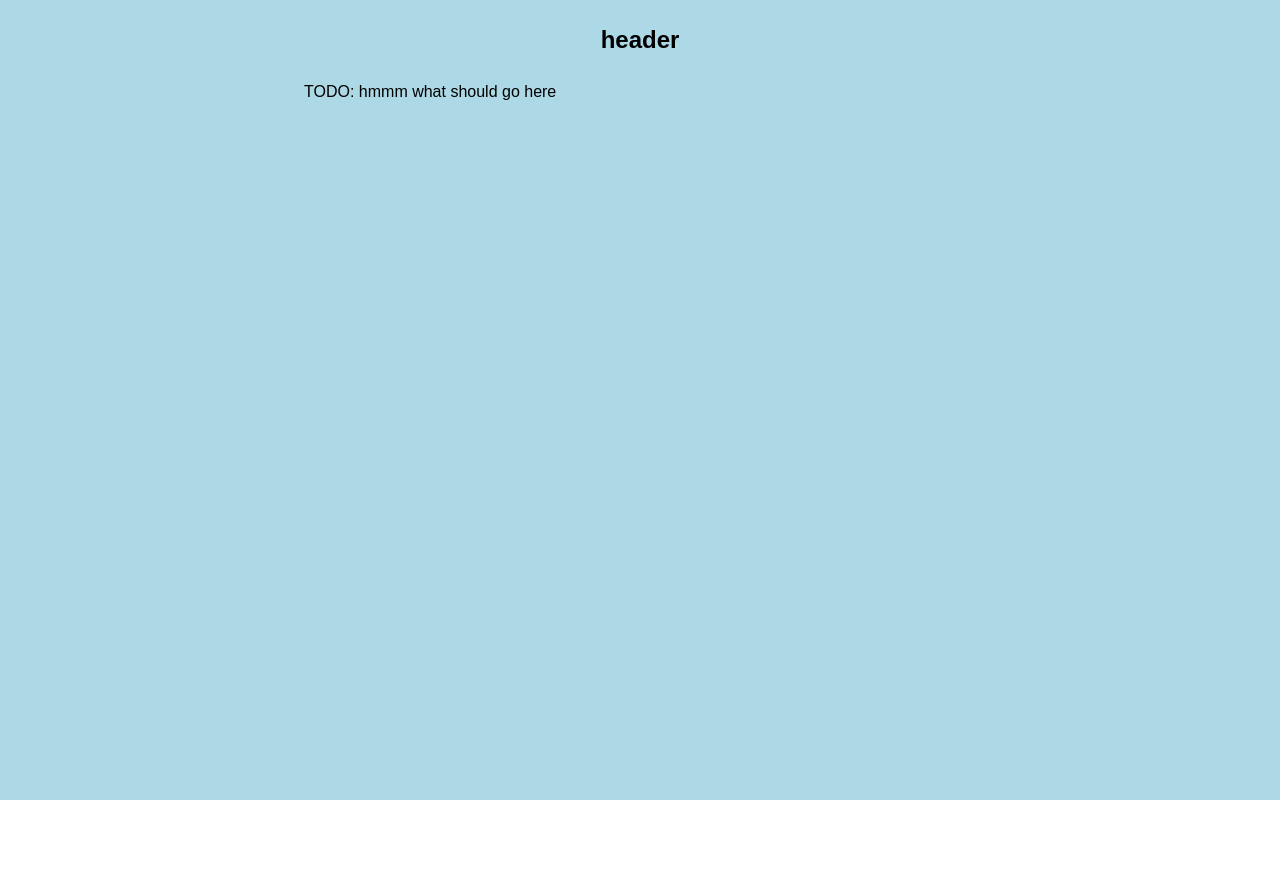
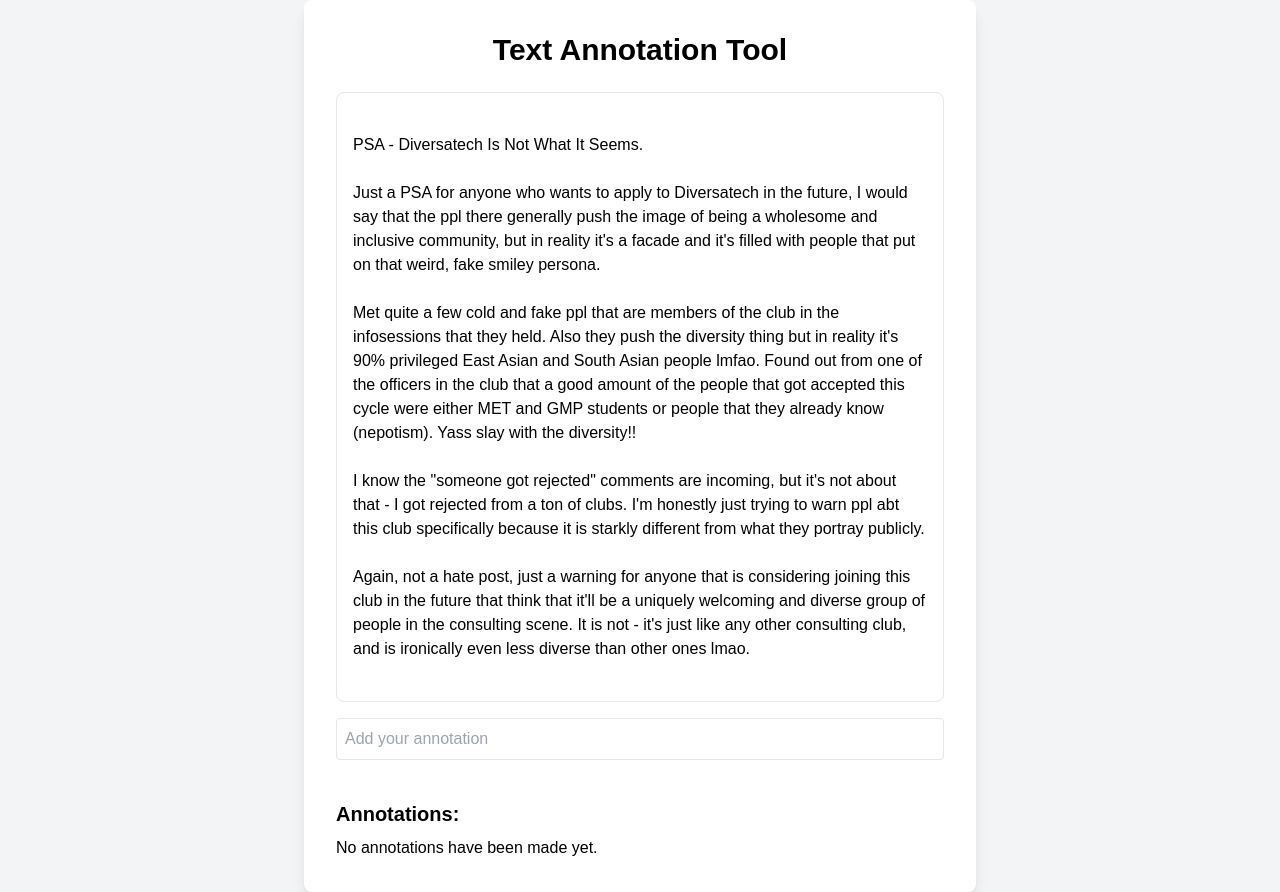
Before and after one commit to MarcusUniversee/Defenders-Assignment, a Next.js app in the folder defenders-assignment/: page /linda in a window 1280 px wide. Before the commit the page ends 800 px from the top, so only its background shows below. Built offline with nearby package versions, Linux system fonts and the light colour scheme.

Commit message:
Finished Annotation Tool -Linda

```diff
--- a/defenders-assignment/src/app/linda/components/TextDisplay.jsx
+++ /dev/null
@@ -1,46 +0,0 @@
-"use client";
-
-import React, { useState } from 'react';
-import '../styles.css'
-
-//TODO: pass in a text prop
-const TextDisplay = () => {
-  // State to store selected text
-  const [selectedText, setSelectedText] = useState('');
-  // State to store list of annotations
-  const [annotations, setAnnotations] = useState([]);
-
-  // Function to handle text selection
-  const handleTextSelection = () => {
-    const selection = window.getSelection();
-    const selectedStr = selection ? selection.toString() : '';
-    if (selectedStr) {
-      //TODO: change the state after selecting (highlighting)
-    }
-  };
-
-  // Function to add annotation for the selected text
-  const addAnnotation = (annotation) => {
-    // TODO: Add logic to save the annotation and update the annotations state
-  };
-
-  //TODO: Log to the console whenever an annotation is added using useEffect()
-  useEffect(() => {
-    //
-  }, []); //put reactive elements inside the bracket
-
-  return (
-    <div className="text-display border p-4 rounded-lg shadow-lg bg-white">
-      <p className="text-content" onMouseUp={handleTextSelection}>TODO: display text</p>
-
-      TODO: Functionality to add an annotation
-
-
-      TODO: show annotations
-
-
-    </div>
-  );
-};
-
-export default TextDisplay;
--- /dev/null
+++ b/defenders-assignment/src/app/linda/components/TextDisplay.tsx
@@ -0,0 +1,78 @@
+"use client"
+import React, { FC, useState } from "react";
+
+interface CommentItem {
+  highlightedText: string;
+  comment: string;
+}
+
+export const AnnotationTool: FC<{ text: string }> = ({ text }) => {
+  const [highlightedText, setHighlightedText] = useState<string>("");
+  const [comment, setComment] = useState<string>("");
+  const [commentList, setCommentList] = useState<CommentItem[]>([]);
+
+  function handleOnEnter(event: React.KeyboardEvent<HTMLInputElement>) {
+    if (event.key === "Enter" && highlightedText && comment) {
+      setCommentList(prevList => [
+        ...prevList,
+        { highlightedText: truncateText(highlightedText), comment }
+      ]);
+      setHighlightedText("");
+      setComment("");
+    }
+  }
+
+  function handleHighlight() {
+    const selection = window.getSelection();
+    if (selection && selection.toString()) {
+      setHighlightedText(selection.toString());
+    }
+  }
+
+  function truncateText(text: string) {
+    if (text.length <= 30) return text;
+    return text.substring(0, 15) + '...' + text.substring(text.length - 15);
+  }
+
+  const getHighlightedText = () => {
+    const parts = text.split(new RegExp(`(${highlightedText})`, 'gi'));
+    return parts.map((part, index) =>
+      part.toLowerCase() === highlightedText.toLowerCase() ? (
+        <span key={index} className="bg-yellow-300">{part}</span>
+      ) : (
+        part
+      )
+    );
+  };
+
+  return (
+    <div className="min-h-screen flex items-center justify-center bg-gray-100">
+      <div className="bg-white p-8 rounded-lg shadow-lg w-full max-w-2xl">
+        <h1 className="text-3xl font-bold mb-6 text-center text-black">Text Annotation Tool</h1>
+        <div className="mb-4 p-4 border rounded-lg" onMouseUp={handleHighlight}>
+          <div className="whitespace-pre-wrap text-black">{getHighlightedText()}</div>
+        </div>
+        <input
+          type="text"
+          className="w-full p-2 mb-4 border rounded text-black"
+          value={comment}
+          onChange={(e) => setComment(e.target.value)}
+          onKeyDown={handleOnEnter}
+          placeholder="Add your annotation"
+        />
+        <div className="mt-6">
+          <h2 className="text-xl font-semibold mb-2 text-black">Annotations:</h2>
+          {commentList.length === 0 ? (
+            <div className="text-black">No annotations have been made yet.</div>
+          ) : (
+            commentList.map((item, index) => (
+              <div key={index} className="mb-2">
+                <span className="font-medium text-blue-600">{item.highlightedText}</span><span className="text-black">: {item.comment}</span>
+              </div>
+            ))
+          )}
+        </div>
+      </div>
+    </div>
+  )
+}
--- a/defenders-assignment/src/app/linda/page.jsx
+++ b/defenders-assignment/src/app/linda/page.jsx
@@ -1,19 +1,22 @@
-//TODO: what do you need to import here
+import TextDisplay from '../linda/components/TextDisplay';
 import './styles.css'
+import { AnnotationTool } from '../linda/components/TextDisplay';
 
 const App = () => {
   const sampleText = `
-    Hello, I am a sample text block for highlighting and annotation.
-    Select a portion of this text to highlight and annotate!!
+PSA - Diversatech Is Not What It Seems.
+
+Just a PSA for anyone who wants to apply to Diversatech in the future, I would say that the ppl there generally push the image of being a wholesome and inclusive community, but in reality it's a facade and it's filled with people that put on that weird, fake smiley persona.
+
+Met quite a few cold and fake ppl that are members of the club in the infosessions that they held. Also they push the diversity thing but in reality it's 90% privileged East Asian and South Asian people lmfao. Found out from one of the officers in the club that a good amount of the people that got accepted this cycle were either MET and GMP students or people that they already know (nepotism). Yass slay with the diversity!!
+
+I know the "someone got rejected" comments are incoming, but it's not about that - I got rejected from a ton of clubs. I'm honestly just trying to warn ppl abt this club specifically because it is starkly different from what they portray publicly.
+
+Again, not a hate post, just a warning for anyone that is considering joining this club in the future that think that it'll be a uniquely welcoming and diverse group of people in the consulting scene. It is not - it's just like any other consulting club, and is ironically even less diverse than other ones lmao.
   `;
 
   return (
-    <div className="app-container p-6 bg-gray-100 min-h-screen flex justify-center items-start">
-      <div className="w-full max-w-2xl">
-        <h1 className="text-center text-2xl font-bold mb-6">header</h1>
-          TODO: hmmm what should go here
-      </div>
-    </div>
+    <AnnotationTool text={sampleText} />
   );
 };
 
```
